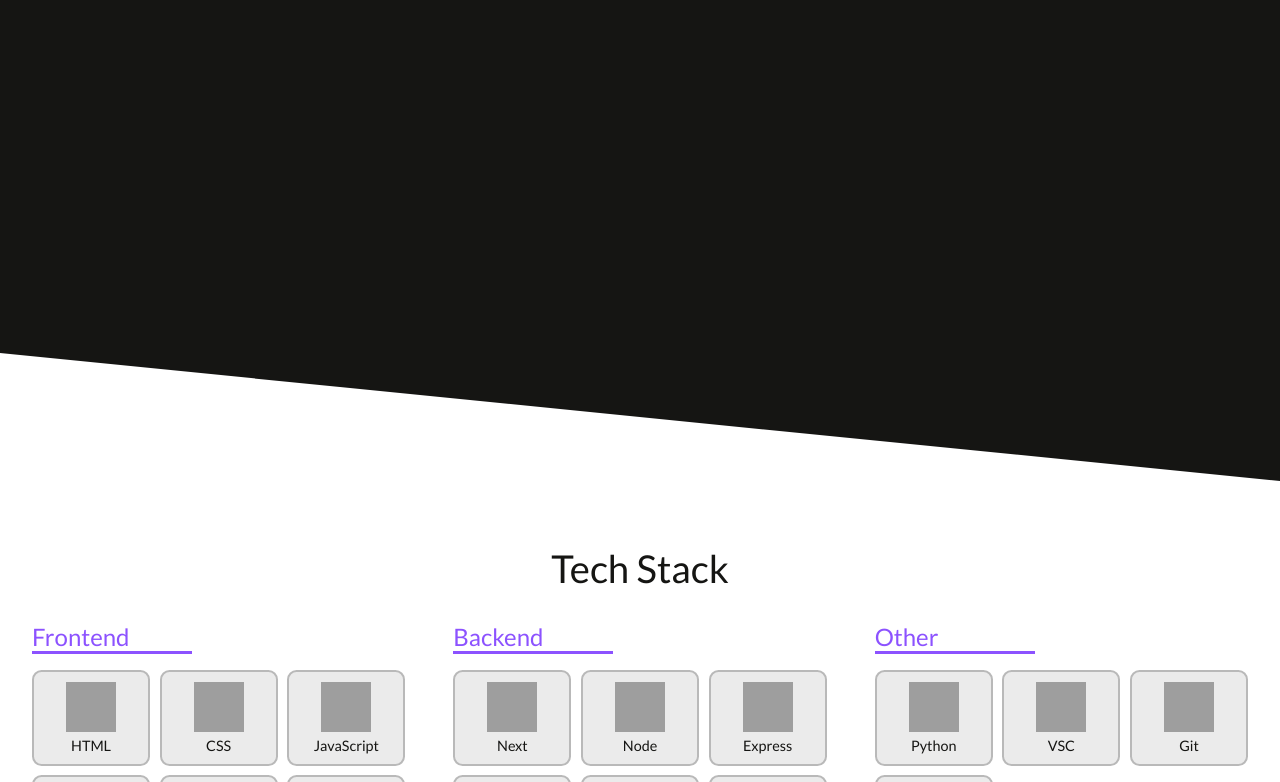
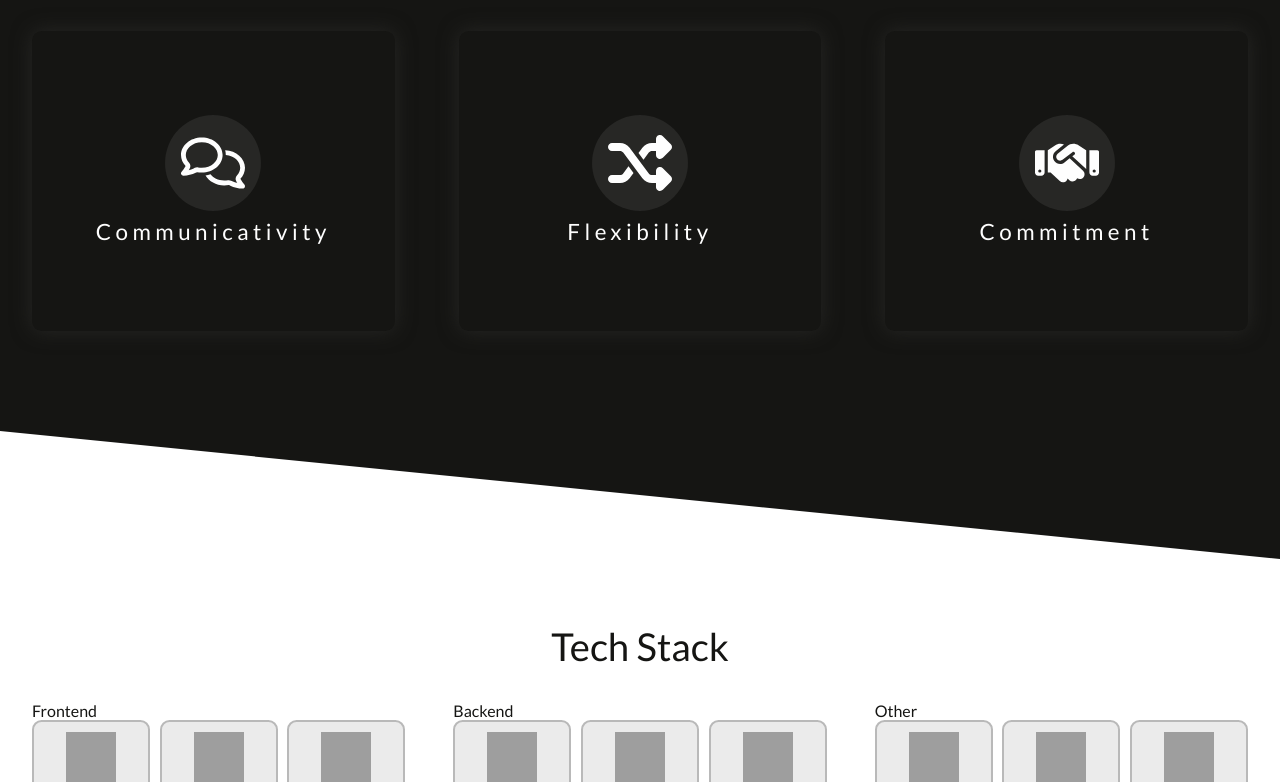
Before and after one commit to Gr34sy/Portfolio-2.0, a React (Create React App) app: page / in a window 1280 px wide. Shown: the part 1138-1920 px from the top of the page. Built offline with nearby package versions, Linux system fonts and the light colour scheme; grey boxes are pictures that could not be loaded.

Commit message:
finished my approach section styling

```diff
--- a/src/components/about-me/AboutMe.tsx
+++ b/src/components/about-me/AboutMe.tsx
@@ -13,7 +13,7 @@
       <div className={styles.header}>
         <div className={styles["header__content"]}>
           <h1>{title}</h1>
-          <h2>{subtitle}</h2>
+          <p>{subtitle}</p>
         </div>
 
         <div className={styles.avatar}></div>
@@ -21,7 +21,7 @@
 
       <div className={styles.hero}>
         <div>
-          <h3 className={styles.devname}>Piotr Słupski</h3>
+          <h2 className={styles.devname}>Piotr Słupski</h2>
           <p>Based in {location}</p>
         </div>
 
--- a/src/components/about-me/about-me.module.css
+++ b/src/components/about-me/about-me.module.css
@@ -46,7 +46,7 @@
 
   margin-bottom: 0.5em;
 }
-.header__content h2 {
+.header__content p {
   font-size: 1.6rem;
   letter-spacing: 0.2em;
 }
--- a/src/components/experience/Experience.tsx
+++ b/src/components/experience/Experience.tsx
@@ -6,7 +6,7 @@
   function Card({ stack, skills }: { stack: string; skills: skill[] }) {
     return (
       <div className={styles.card}>
-        <h4>{stack}</h4>
+        <h3>{stack}</h3>
         <ul className={styles["card-list"]}>
           {skills.map((skill, i) => {
             return (
@@ -29,7 +29,7 @@
     <>
       <div className={styles.separator} id="tech-stack"></div>
       <section className={styles.section}>
-        <h3 className="header-title">Tech Stack</h3>
+        <h2 className="header-title">Tech Stack</h2>
         <div className={styles.cards}>
           <Card stack="Frontend" skills={frontendSkills} />
           <Card stack="Backend" skills={backendSkills} />
--- a/src/components/my-approach/MyApproach.tsx
+++ b/src/components/my-approach/MyApproach.tsx
@@ -1,14 +1,36 @@
+import { softSkill } from "../../lib/softSkills";
 import styles from "./my-approach.module.css";
+import { softSkills } from "../../lib/softSkills";
+import { FontAwesomeIcon } from "@fortawesome/react-fontawesome";
 
 const MyApproach = () => {
+  function Card({ skill }: { skill: softSkill }) {
+    return (
+      <div className={styles["card-container"]}>
+        <div className={styles.card}>
+          <div className={styles["card-front"]}>
+            <FontAwesomeIcon icon={skill.icon} className={styles.icon} />
+            <h3>{skill.name}</h3>
+          </div>
+
+          <div className={styles["card-back"]}>
+            <p>{skill.description}</p>
+          </div>
+        </div>
+      </div>
+    );
+  }
+
   return (
     <>
       <div className={styles.separator} id="approach"></div>
       <section className={styles.section}>
-        <h3 className="header-title">My Approach</h3>
+        <h2 className="header-title">My Approach</h2>
 
         <div className={styles.cards}>
-          <div className={styles.card}></div>
+          {softSkills.map((skill, i) => {
+            return <Card skill={skill} key={`${i}-${skill.name}`} />;
+          })}
         </div>
       </section>
     </>
--- a/src/components/my-approach/my-approach.module.css
+++ b/src/components/my-approach/my-approach.module.css
@@ -1,7 +1,7 @@
 .section {
-  height: 400px;
   color: var(--color-white);
   background-color: var(--color-black);
+  padding-bottom: 100px;
 }
 .section h3 {
   padding-top: 0;
@@ -12,7 +12,7 @@
   margin-inline: auto;
 }
 
-.separator{
+.separator {
   width: 0;
   height: 0;
   border-left: 100vw solid transparent;
@@ -21,5 +21,75 @@
   overflow: hidden;
 }
 
+.cards {
+  width: min(100% - 4rem, 1400px);
+  margin-inline: auto;
+
+  display: grid;
+  grid-template-columns: repeat(3, minmax(200px, 1fr));
+  grid-auto-rows: 300px;
+  gap: 4rem;
+}
+
+.card-container {
+  position: relative;
+}
 .card {
+  position: absolute;
+  width: 100%;
+  height: 100%;
+  transform-style: preserve-3d;
+  transition: all 0.8s ease;
 }
+.card:hover {
+  transform: rotateY(180deg);
+}
+
+.card-front {
+  position: absolute;
+  width: 100%;
+  height: 100%;
+  backface-visibility: hidden;
+
+  border-radius: var(--rounded-radius);
+  -webkit-box-shadow: 0px 0px 20px 0px var(--color-dark-grey);
+  -moz-box-shadow: 0px 0px 20px 0px var(--color-dark-grey);
+  box-shadow: 0px 0px 20px 0px var(--color-dark-grey);
+
+  display: grid;
+  gap: 0.5rem;
+  align-content: center;
+  justify-items: center;
+}
+.card-front h3 {
+  font-size: 1.4rem;
+  letter-spacing: 0.2em;
+}
+
+.card-back {
+  position: absolute;
+  width: 100%;
+  height: 100%;
+  backface-visibility: hidden;
+
+  border-radius: var(--rounded-radius);
+  -webkit-box-shadow: 0px 0px 20px 0px var(--color-purple);
+  -moz-box-shadow: 0px 0px 20px 0px var(--color-purple);
+  box-shadow: 0px 0px 20px 0px var(--color-purple);
+
+  transform: rotateY(180deg);
+
+  color: var(--color-grey);
+}
+.card-back p {
+  padding: 2rem;
+}
+
+.icon {
+  width: 4rem;
+  height: 4rem;
+  padding: 1rem;
+  background-color: var(--color-dark-grey);
+  color: var(--color-white);
+  border-radius: 50%;
+}
--- a/src/components/navbar/Navbar.tsx
+++ b/src/components/navbar/Navbar.tsx
@@ -1,4 +1,3 @@
-import { FontAwesomeIcon } from "@fortawesome/react-fontawesome";
 import styles from "./navbar.module.css";
 import { useState, useEffect } from "react";
 
--- a/src/components/projects/Projects.tsx
+++ b/src/components/projects/Projects.tsx
@@ -15,7 +15,7 @@
         </div>
 
         <div className={styles["card-content"]}>
-          <h4>{project.title}</h4>
+          <h3>{project.title}</h3>
 
           <div className={styles["card-stack"]}>
             {project.stack.map((skill, i) => (
@@ -43,7 +43,7 @@
 
   return (
     <section className={styles.section} id="projects">
-      <h3 className="header-title">Projects</h3>
+      <h2 className="header-title">Projects</h2>
 
       <div className={styles.projects}>
         {projects.map((project, i) => (
--- a/src/index.css
+++ b/src/index.css
@@ -5,6 +5,7 @@
   --color-grey: #b9b9b9;
   --color-pink: #e972ae;
   --color-purple: #8c52ff;
+  --color-dark-grey: #272725;
   --color-black: #151513;
 
   --section-spacing: 5rem;
--- /dev/null
+++ b/src/lib/softSkills.ts
@@ -0,0 +1,27 @@
+import { IconDefinition } from "@fortawesome/free-regular-svg-icons";
+import { faComments } from "@fortawesome/free-regular-svg-icons";
+import { faShuffle, faHandshake } from "@fortawesome/free-solid-svg-icons";
+
+export type softSkill = {
+  name: string;
+  icon: IconDefinition;
+  description: string;
+};
+
+export const softSkills: softSkill[] = [
+  {
+    name: "Communicativity",
+    description: "Lorem ipsum dolor sit amet, consectetur adipis",
+    icon: faComments,
+  },
+  {
+    name: "Flexibility",
+    description: "Lorem ipsum dolor sit amet, consectetur adipis",
+    icon: faShuffle,
+  },
+  {
+    name: "Commitment",
+    description: "Lorem ipsum dolor sit amet, consectetur adipis",
+    icon: faHandshake,
+  },
+];
```
